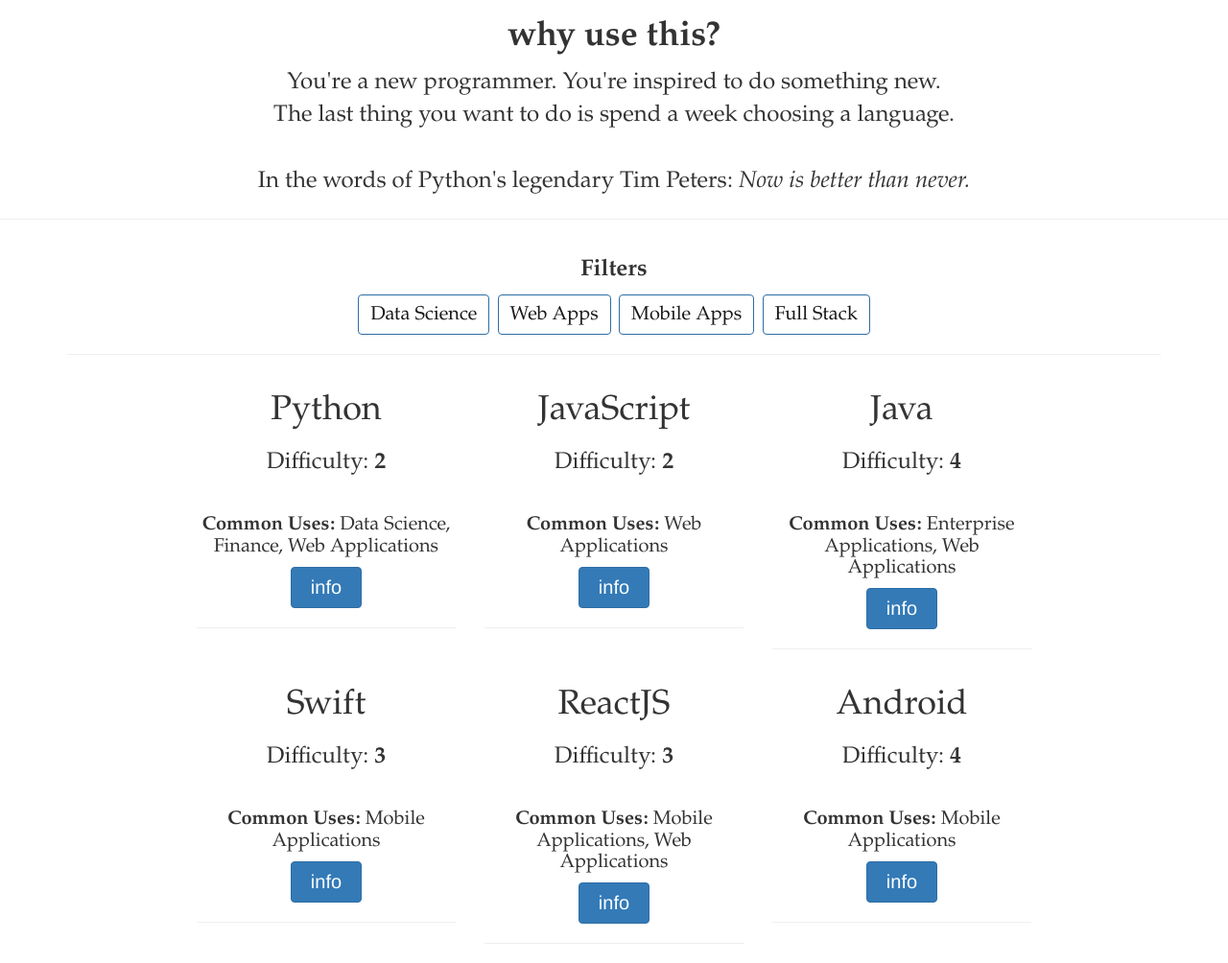
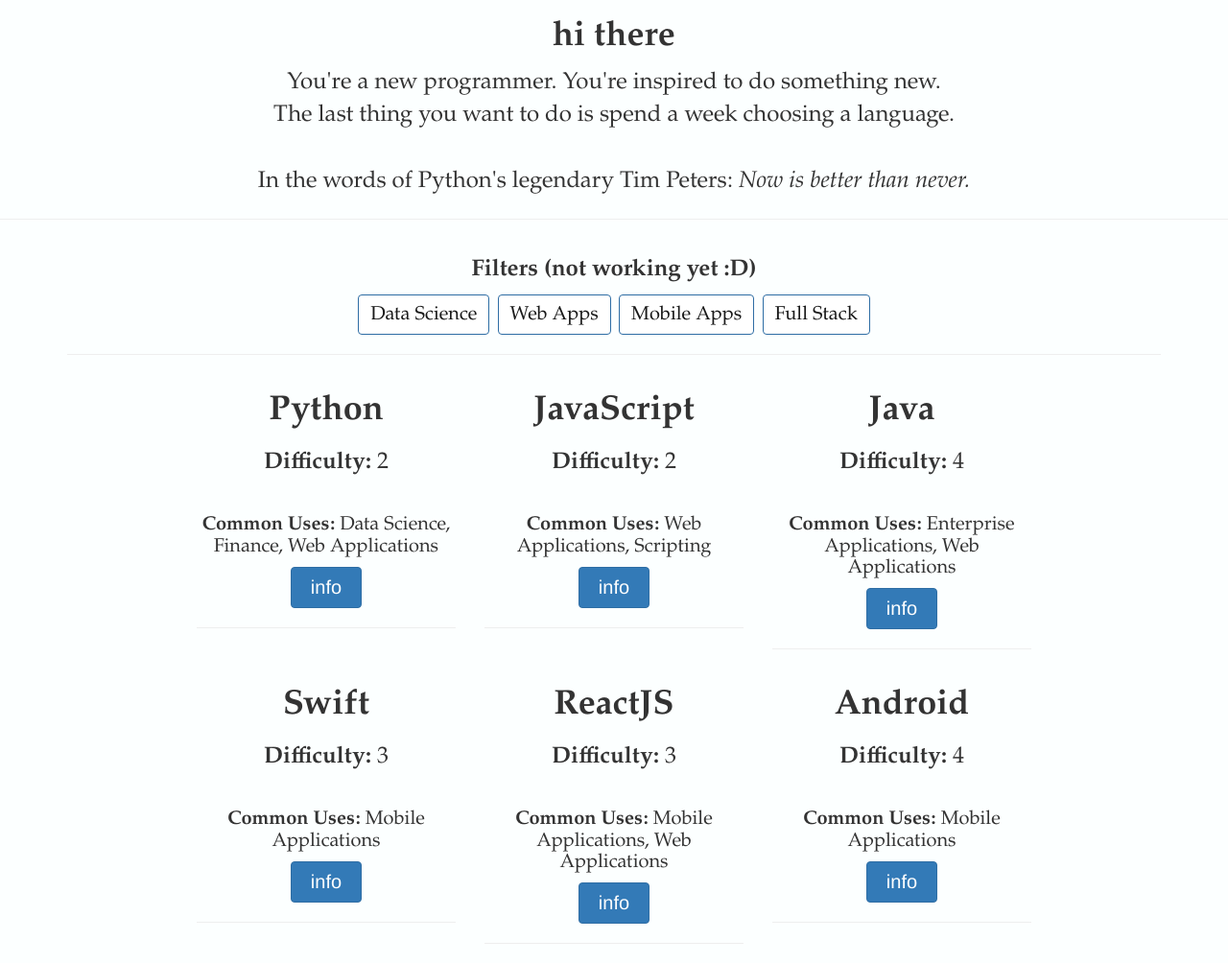
Before and after one commit to qetennyson/LangGuide, a Flask app: page / in a window 1280 px wide. Shown: the part 52-1056 px from the top of the page at 96% size. Run offline with Flask 2, Linux system fonts and the light colour scheme; some libraries are stand-ins or nearby versions.

Commit message:
changed background color, modded fonts a bit

```diff
--- a/app/routes.py
+++ b/app/routes.py
@@ -23,7 +23,7 @@
             'id': 2,
             'lang_name': 'JavaScript',
             'difficulty': '2',
-            'common_uses': ['Web Applications'],
+            'common_uses': ['Web Applications', 'Scripting'],
             'image': 'app/static/images/javascript.png',
             'diff_expanded': langDict.javascript['difficulty'],
             'requirements': langDict.javascript['requirements'],
--- a/app/templates/index.html
+++ b/app/templates/index.html
@@ -25,11 +25,16 @@
         margin-bottom: 10px;
         font-size: 30px;
     }
+    body {
+        background-color: #fcffff;
+    }
+
+
 
 </style>
 
     <div class="intro_body text-center" style="margin: 0 auto;">
-        <h1><b>why use this?</b></h1>
+        <h1><b>hi there</b></h1>
         <p style="font-size: 24px; margin-left: 20px; margin-right:20px">You're a new programmer.  You're inspired to do something new.
             <br>The last thing you want to do is spend a week choosing a language.
         <br><br>
@@ -39,7 +44,7 @@
     </div>
 
     <div class="container text-center" id="filterContainer" style="margin: 0 auto;">
-        <h3><b>Filters</b></h3>
+        <h3><b>Filters (not working yet :D)</b></h3>
         <a class="btn btn-primary" id="dataScienceBtn">Data Science</a>
         <a class="btn btn-primary" id="dataScienceBtn">Web Apps</a>
         <a class="btn btn-primary" id="dataScienceBtn">Mobile Apps</a>
@@ -54,8 +59,8 @@
         <div class="col-sm-4" id="language_{{ language.id }}">
             <div class="card text-center">
             <div class="card-block" style="margin-bottom: 10px;">
-                <h1 class="card-title">{{ language.lang_name }}</h1>
-                <h3> Difficulty: <b>{{ language.difficulty }}</b> </h3><br>
+                <h1 class="card-title"><b>{{ language.lang_name }}</b></h1>
+                <h3> <b>Difficulty: </b>{{ language.difficulty }} </h3><br>
                 <h5 style="font-size: 20px"> <b>Common Uses:</b> {{ language.common_uses|join(', ') }}</h5>
                 <p><a class="btn btn-primary" id="infoButton" data-toggle="collapse"
                       data-target="#language_body_{{ language.id }}"
@@ -63,8 +68,8 @@
 
                 </a></p>
                 <div class="collapse" id="language_body_{{ language.id }}">
-                    <div class="card card-body" style="text-align: left">
-                        {{ language.diff_expanded }}
+                    <div class="card card-body" id="description" style="text-align: left">
+                        <p style="font-size:18px; font-family:Helvetica">{{ language.diff_expanded }}
                         <br>
                         <br>
                         <b>Environment Requirements</b>
@@ -85,6 +90,7 @@
                         <b>Popular Apps</b>
                             <br>
                         {{ language.pop_apps }}
+                        </p>
                     </div>
                 </div>
             </div>
```
